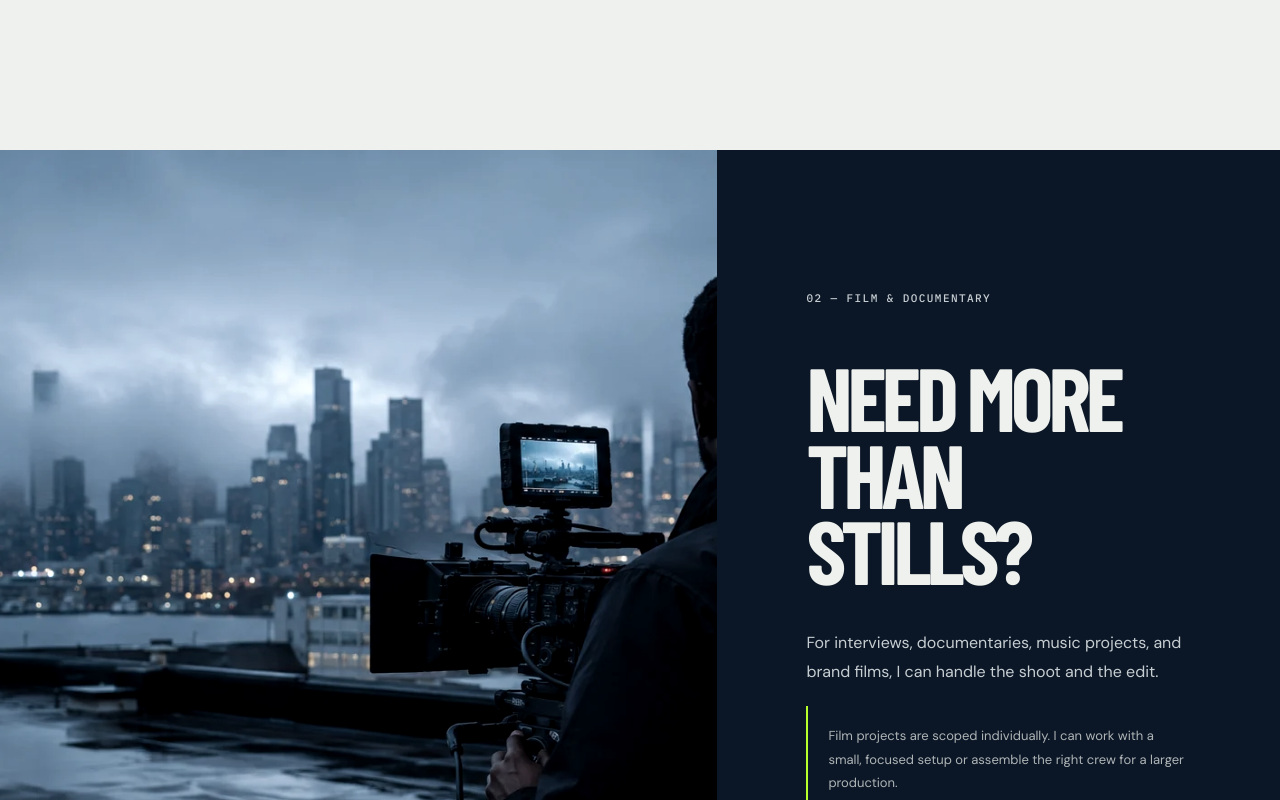
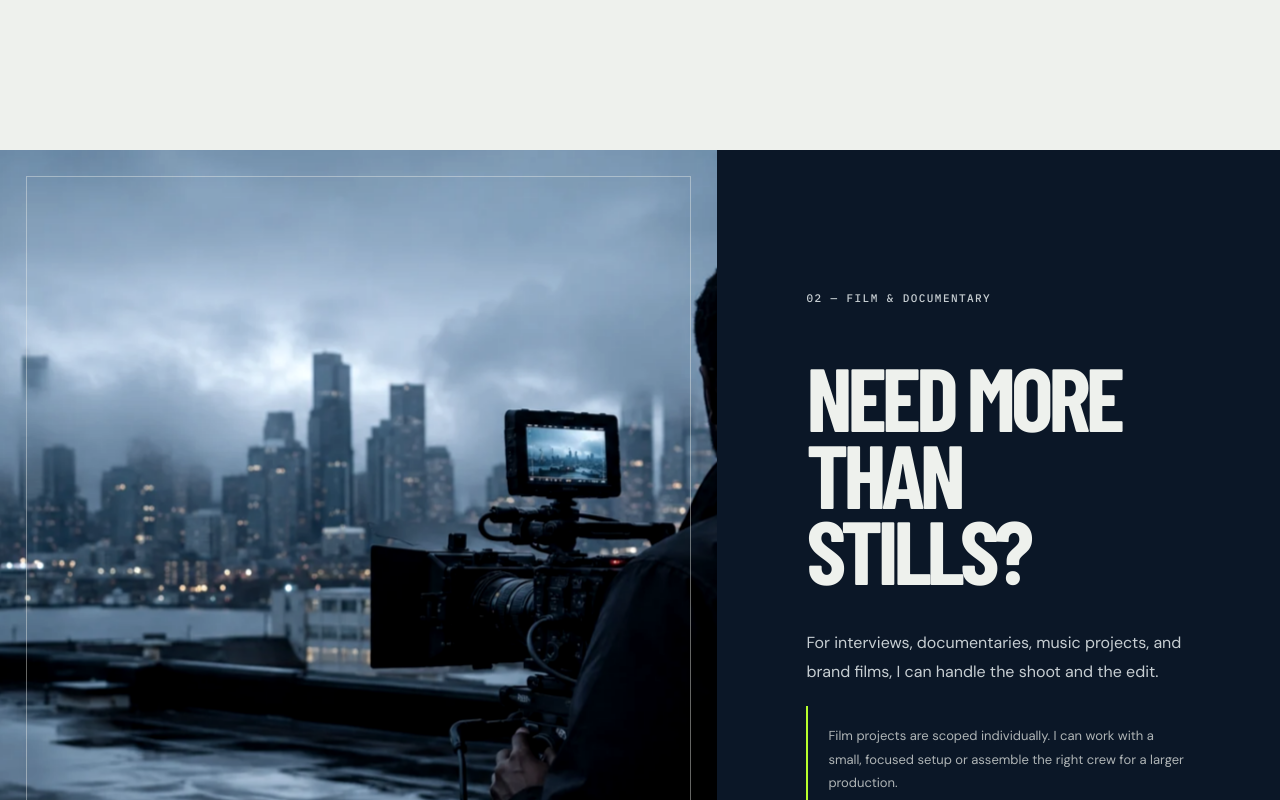
Before and after one commit to executiveusa/tonmay-frontend-, a Next.js app: page / in a window 1280 px wide. Shown: the part 5800-6600 px from the top of the page. Built offline with nearby package versions, Linux system fonts and the light colour scheme; a web font is replaced by a local one.

Commit message:
Add restrained Motion parallax frames

```diff
--- a/app/globals.css
+++ b/app/globals.css
@@ -785,8 +785,18 @@ img { display: block; width: 100%; }
   align-items: stretch;
   overflow: hidden;
 }
-.film-image { min-height: 760px; overflow: hidden; }
+.film-image { min-height: 760px; overflow: hidden; position: relative; }
 .film-image img { height: 100%; object-fit: cover; filter: saturate(.72) contrast(1.08); }
+.parallax-frame::before {
+  content: "";
+  position: absolute;
+  z-index: 3;
+  inset: clamp(12px, 2vw, 28px);
+  border: 1px solid rgba(238,241,237,.42);
+  pointer-events: none;
+}
+.parallax-frame > img { will-change: transform; }
+.parallax-frame > span { z-index: 4; }
 .film-copy {
   padding: clamp(85px, 11vw, 165px) clamp(34px, 7vw, 105px);
   display: flex;
@@ -955,8 +965,12 @@ img { display: block; width: 100%; }
 .capability p { grid-column: 2; max-width: 520px; margin: 0; color: #515b60; line-height: 1.7; }
 
 .studio-section { min-height: 900px; display: grid; grid-template-columns: 1.08fr .92fr; background: var(--navy-2); }
+.studio-section > div:first-child { min-height: 100%; }
+.studio-section > div:first-child .studio-image { height: 100%; }
+.process-section > div:first-child { min-width: 0; }
 .studio-image { position: relative; overflow: hidden; }
 .studio-image img { height: 100%; object-fit: cover; }
+.process-visual { position: relative; overflow: hidden; }
 .studio-image::after { content:""; position:absolute; inset:0; background: linear-gradient(180deg, transparent 65%, rgba(6,16,28,.8)); }
 .studio-image > span { position: absolute; z-index:2; left: 28px; bottom: 26px; font: 10px/1 "IBM Plex Mono", monospace; letter-spacing: .12em; text-transform:uppercase; }
 .studio-copy { padding: clamp(80px, 10vw, 150px) clamp(34px, 7vw, 100px); display: flex; flex-direction: column; justify-content: center; }
--- a/app/tonmay-site.tsx
+++ b/app/tonmay-site.tsx
@@ -125,6 +125,9 @@ export default function TonmaySite() {
   const [headerScrolled, setHeaderScrolled] = useState(false);
   const [selectedPhoto, setSelectedPhoto] = useState<number | null>(null);
   const heroRef = useRef<HTMLElement>(null);
+  const filmRef = useRef<HTMLElement>(null);
+  const studioRef = useRef<HTMLDivElement>(null);
+  const processRef = useRef<HTMLDivElement>(null);
   const lightboxRef = useRef<HTMLDivElement>(null);
   const lightboxCloseRef = useRef<HTMLButtonElement>(null);
   const lightboxTriggerRef = useRef<HTMLElement | null>(null);
@@ -149,6 +152,17 @@ export default function TonmaySite() {
   const heroFrameY = useTransform(heroProgress, [0, 1], ["0%", "-2%"]);
   const heroFrameScale = useTransform(heroProgress, [0, 1], [1, 1.018]);
   const heroFrameOpacity = useTransform(heroProgress, [0, 0.86], [1, 0.4]);
+  const { scrollYProgress: filmProgress } = useScroll({ target: filmRef, offset: ["start end", "end start"] });
+  const { scrollYProgress: studioProgress } = useScroll({ target: studioRef, offset: ["start end", "end start"] });
+  const { scrollYProgress: processProgress } = useScroll({ target: processRef, offset: ["start end", "end start"] });
+  // Editorial images get a small camera drift, inside their own clipped frames.
+  // This never changes native scroll or the pixels of the photographs.
+  const filmImageY = useTransform(filmProgress, [0, 0.5, 1], ["-7%", "0%", "7%"]);
+  const filmImageScale = useTransform(filmProgress, [0, 0.5, 1], [1.1, 1.025, 1.1]);
+  const studioImageY = useTransform(studioProgress, [0, 0.5, 1], ["-6%", "0%", "6%"]);
+  const studioImageScale = useTransform(studioProgress, [0, 0.5, 1], [1.08, 1.02, 1.08]);
+  const processImageY = useTransform(processProgress, [0, 0.5, 1], ["-5%", "0%", "5%"]);
+  const processImageScale = useTransform(processProgress, [0, 0.5, 1], [1.07, 1.015, 1.07]);
 
   useMotionValueEvent(scrollY, "change", (latest) => {
     setHeaderScrolled(latest > 52);
@@ -421,11 +435,11 @@ export default function TonmaySite() {
             </Reveal>
           </section>
 
-          <section id="film" className="film-section">
+          <section id="film" className="film-section" ref={filmRef}>
             <motion.div
-              className="film-image"
-              initial={{ opacity: 0.72, y: 16 }}
-              whileInView={{ opacity: 1, y: 0 }}
+              className="film-image parallax-frame"
+              initial={{ opacity: 0.72 }}
+              whileInView={{ opacity: 1 }}
               viewport={{ once: true, amount: 0.18 }}
               transition={{ duration: 1.15, ease: [0.22, 1, 0.36, 1] }}
             >
@@ -434,10 +448,7 @@ export default function TonmaySite() {
                 alt="Camera operator filming the Seattle skyline"
                 loading="lazy"
                 decoding="async"
-                initial={{ scale: 1.12 }}
-                whileInView={{ scale: 1 }}
-                viewport={{ once: true, amount: 0.18 }}
-                transition={{ duration: 1.4, ease: [0.22, 1, 0.36, 1] }}
+                style={reduceMotion ? undefined : { y: filmImageY, scale: filmImageScale }}
               />
             </motion.div>
             <Reveal className="film-copy">
@@ -481,19 +492,18 @@ export default function TonmaySite() {
           </section>
 
           <section id="about" className="studio-section">
-            <Reveal className="studio-image">
+            <div ref={studioRef}>
+              <Reveal className="studio-image parallax-frame">
                 <motion.img
                   src="/images/story-crew-anton-v2.webp"
                   alt="Visual storytellers collaborating on location"
                   loading="lazy"
                   decoding="async"
-                initial={{ scale: 1.08 }}
-                whileInView={{ scale: 1 }}
-                viewport={{ once: true, amount: 0.2 }}
-                transition={{ duration: 1.2, ease: [0.22, 1, 0.36, 1] }}
+                  style={reduceMotion ? undefined : { y: studioImageY, scale: studioImageScale }}
                 />
                 <span>Built in the Pacific Northwest</span>
               </Reveal>
+            </div>
             <Reveal className="studio-copy">
               <p className="eyebrow">About Tonmay</p>
               <p>
@@ -507,9 +517,17 @@ export default function TonmaySite() {
           </section>
 
           <section className="process-section">
-            <Reveal className="process-visual">
-              <img src="/images/process-camera-anton-v2.webp" alt="Hands preparing professional camera equipment" loading="lazy" decoding="async" />
+            <div ref={processRef}>
+              <Reveal className="process-visual parallax-frame">
+                <motion.img
+                  src="/images/process-camera-anton-v2.webp"
+                  alt="Hands preparing professional camera equipment"
+                  loading="lazy"
+                  decoding="async"
+                  style={reduceMotion ? undefined : { y: processImageY, scale: processImageScale }}
+                />
               </Reveal>
+            </div>
             <Reveal className="process-copy">
               <p className="eyebrow">How it works</p>
               <h2>From inquiry<br />to final files.</h2>
```
Lines whose indentation alone changed are shown as unchanged.
